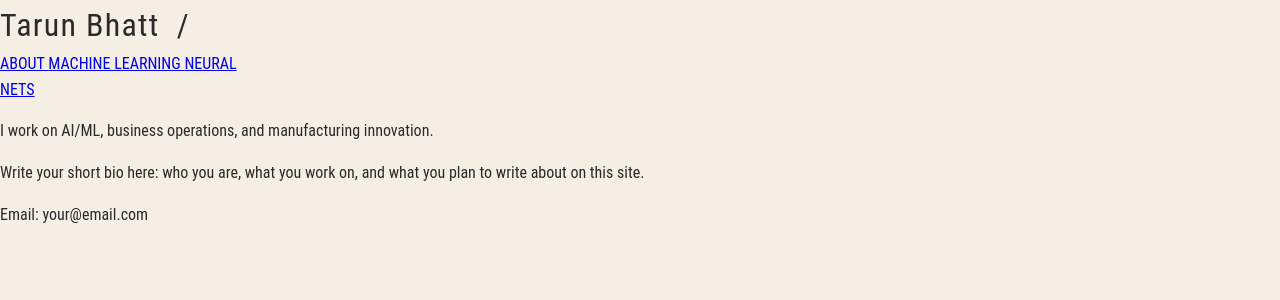
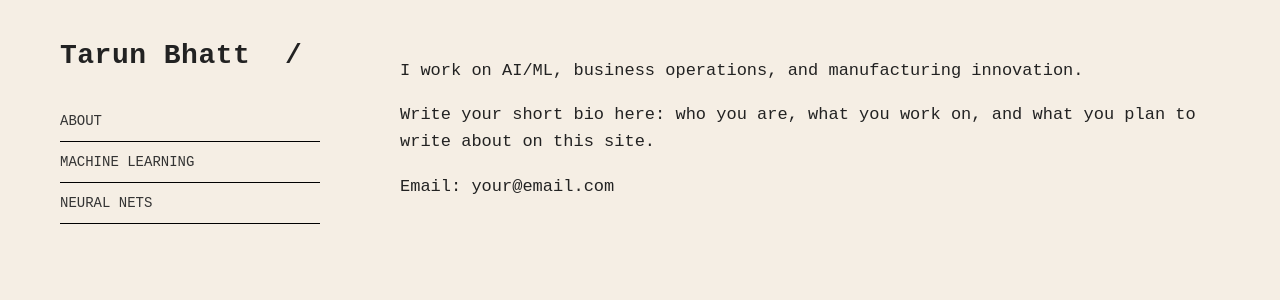
Before and after one commit to rimkute/blog, a Jekyll site: the page built from index.md, in a window 1280 px wide. Shown: the top 300 px of the page. Built offline with Jekyll 4.4.1, drawn with Linux system fonts in a browser that asks for light colours.

Commit message:
Update main.css

```diff
--- a/assets/css/main.css
+++ b/assets/css/main.css
@@ -1,149 +1,62 @@
-/* ----------------------------------------
-   GLOBAL
----------------------------------------- */
-
-html, body {
+/* GLOBAL LAYOUT */
+body {
   margin: 0;
   padding: 0;
-  font-family: "Roboto Condensed", sans-serif;
-  line-height: 1.6;
-  color: #2A2A2A;
-  background: #f5eee4;  /* your chosen background */
-  -webkit-font-smoothing: antialiased;
-  -moz-osx-font-smoothing: grayscale;
+  background: #f5eee4;
+  font-family: "Roboto Mono", monospace;
+  color: #222;
 }
 
-.site-wrapper {
-  max-width: 1100px;
+.container {
+  display: flex;
+  max-width: 1400px;
   margin: 0 auto;
-  padding: 40px 40px 80px 40px;
+  padding: 40px 60px;
 }
 
-/* ----------------------------------------
-   HEADER
----------------------------------------- */
-
-.site-header {
-  margin-bottom: 24px;
+/* SIDEBAR */
+.sidebar {
+  width: 260px;
+  margin-right: 80px;
 }
 
+/* ---------- OPTION 1: ENHANCED NAME ---------- */
 .site-name {
-  font-size: 32px;
-  font-weight: 400;
-  letter-spacing: 0.04em;
+  display: inline-block;
+  font-size: 28px;        /* +1 size */
+  font-weight: 700;       /* bolder for distinctiveness */
+  letter-spacing: 0.5px;  /* subtle spacing */
   text-decoration: none;
-  color: #2A2A2A;
+  color: #222;
+  margin-bottom: 30px;
 }
 
-.site-name:hover {
+/* NAVIGATION LINKS */
+.nav-links a {
+  display: block;
+  padding: 12px 0;
   text-decoration: none;
+  color: #333;
+  border-bottom: 1px solid #000;
+  font-size: 14px;
+
+  transition: color 0.25s ease, padding-left 0.25s ease;
 }
 
-/* ----------------------------------------
-   LAYOUT
----------------------------------------- */
-
-.layout {
-  display: flex;
-  gap: 60px;
+.nav-links a:hover {
+  color: #111;
+  padding-left: 4px;
 }
 
-.sidebar {
-  width: 260px;
+.nav-links a.active {
+  background: #e8e0d4;
+  color: #000;
+  padding-left: 4px;
 }
 
-.site-content {
-  flex: 1;
-  max-width: 760px;
+/* CONTENT AREA */
+.content {
+  max-width: 800px;
+  font-size: 17px;
+  line-height: 1.6;
 }
-
-/* ----------------------------------------
-   MENU (LEFT COLUMN)
----------------------------------------- */
-
-.menu {
-  display: flex;
-  flex-direction: column;
-}
-
-.menu-item {
-  display: flex;
-  align-items: center;
-  padding: 10px 12px;
-  margin-bottom: 4px;
-  border-bottom: 1px solid #CFC8BE;
-  text-decoration: none;
-  color: #2A2A2A;
-  text-transform: uppercase;
-  letter-spacing: 0.06em;
-  font-size: 15px;
-  font-weight: 300;
-  background: transparent;
-
-  transition:
-    color 0.25s ease,
-    background-color 0.25s ease,
-    letter-spacing 0.25s ease,
-    padding-left 0.25s ease;
-}
-
-/* ARROW – starts slightly left and hidden */
-.menu-item .arrow {
-  margin-right: 6px;
-  opacity: 0;
-  visibility: hidden;
-  transform: translateX(-6px);
-  transition:
-    opacity 0.25s ease,
-    transform 0.25s ease;
-}
-
-/* ACTIVE ITEM (current page/post) */
-.menu-item.active {
-  background: #E8E3DC;
-  font-weight: 400;
-}
-
-.menu-item.active .arrow {
-  opacity: 1;
-  visibility: visible;
-  transform: translateX(0);
-}
-
-/* HOVER EFFECT (smooth, RKG-ish) */
-.menu-item:hover {
-  color: #1D1D1D;        /* slightly darker text */
-  letter-spacing: 0.09em;
-  padding-left: 18px;    /* soft slide to the right */
-}
-
-/* ----------------------------------------
-   CONTENT TYPOGRAPHY
----------------------------------------- */
-
-.post-title {
-  font-size: 40px;
-  margin-top: 0;
-  margin-bottom: 22px;
-  font-weight: 400;
-}
-
-.site-content p {
-  font-size: 17px;
-  margin-bottom: 20px;
-}
-
-/* ----------------------------------------
-   RESPONSIVE (simple)
----------------------------------------- */
-
-@media (max-width: 800px) {
-  .layout {
-    flex-direction: column;
-    gap: 24px;
-  }
-
-  .sidebar {
-    width: 100%;
-  }
-}
```
